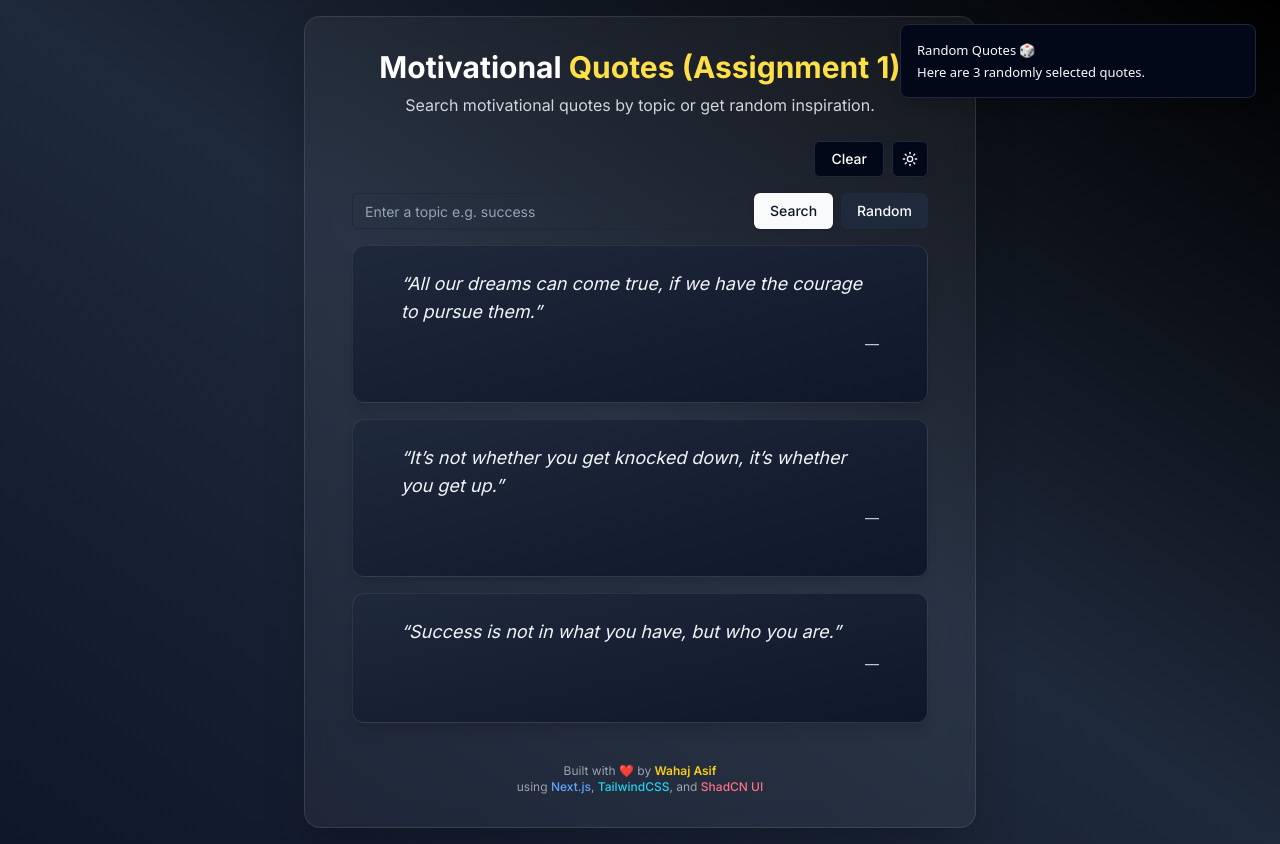
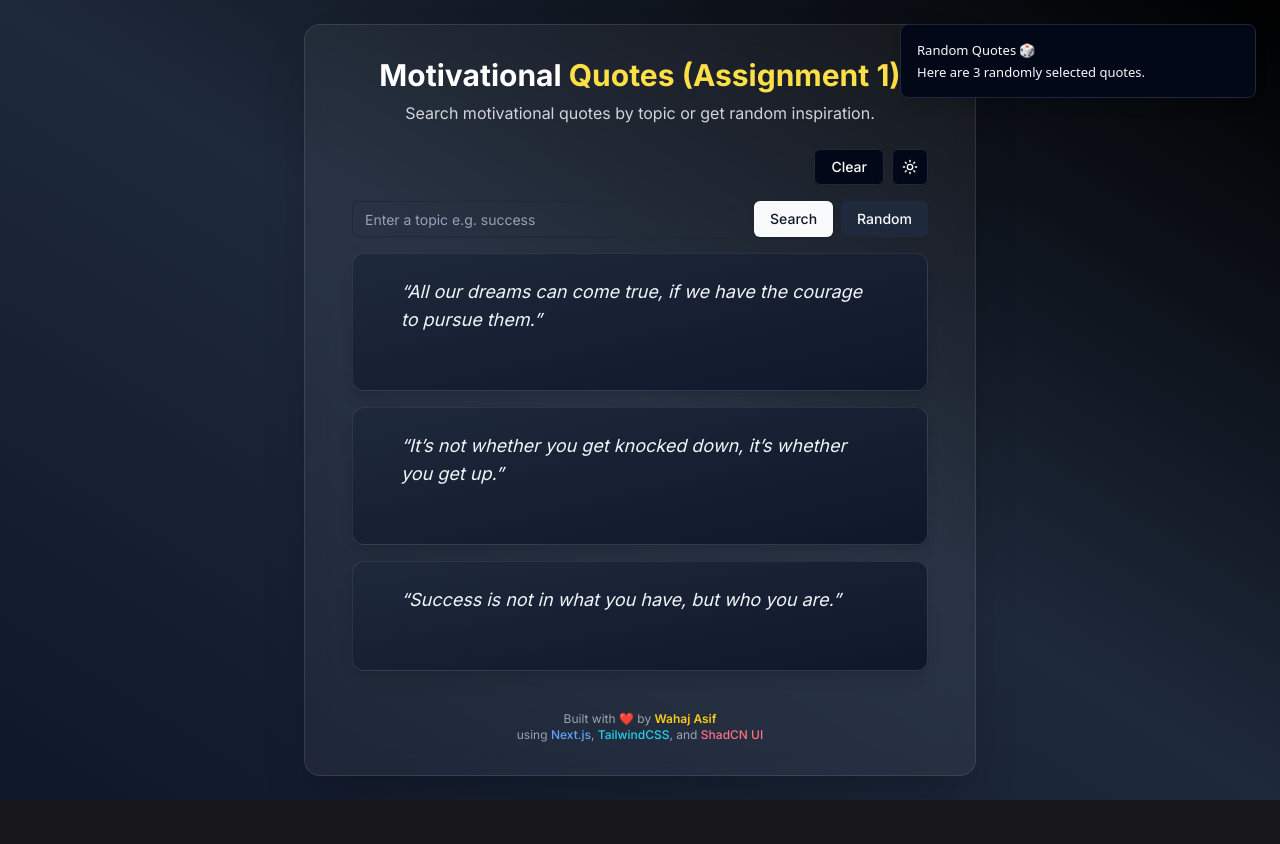
Before and after one commit to coderwahaj/Nexium_Wahaj_Internship, a Next.js app in the folder internship/day07-assignment1-final/assignment-1/: page / in a window 1280 px wide. Both pictures are taken after a click on the button "Random". After the commit the page ends 800 px from the top, so only its background shows below. Built offline with nearby package versions, Linux system fonts and the light colour scheme.

Commit message:
feat: finalize Quote Generator with dark/light theme, toast notifications, and polished UI

```diff
--- a/internship/day07-assignment1-final/assignment-1/src/components/QuoteCard.tsx
+++ b/internship/day07-assignment1-final/assignment-1/src/components/QuoteCard.tsx
@@ -3,7 +3,7 @@ import { Card, CardContent } from "@/components/ui/card";
 export default function QuoteCard({
   quote,
 }: {
-  quote: { text: string; author: string };
+  quote: { text: string};
 }) {
   return (
     <Card className="transition-all duration-300 bg-white dark:bg-gradient-to-br dark:from-slate-800 dark:to-slate-900 text-gray-900 dark:text-white p-6 shadow-lg border border-gray-200 dark:border-white/10">
@@ -11,9 +11,6 @@ export default function QuoteCard({
         <p className="text-lg italic mb-2 text-gray-700 dark:text-slate-100">
           “{quote.text}”
         </p>
-        <p className="text-right text-sm text-gray-500 dark:text-slate-300">
-          — {quote.author}
-        </p>
       </CardContent>
     </Card>
   );
--- a/internship/day07-assignment1-final/assignment-1/src/components/themeProvider.tsx
+++ b/internship/day07-assignment1-final/assignment-1/src/components/themeProvider.tsx
@@ -18,7 +18,7 @@ export function ThemeProvider({
 }: ThemeProviderProps) {
   return (
     <NextThemesProvider
-      attribute={attribute}
+      attribute="class"
       defaultTheme={defaultTheme}
       enableSystem={enableSystem}
     >
```
